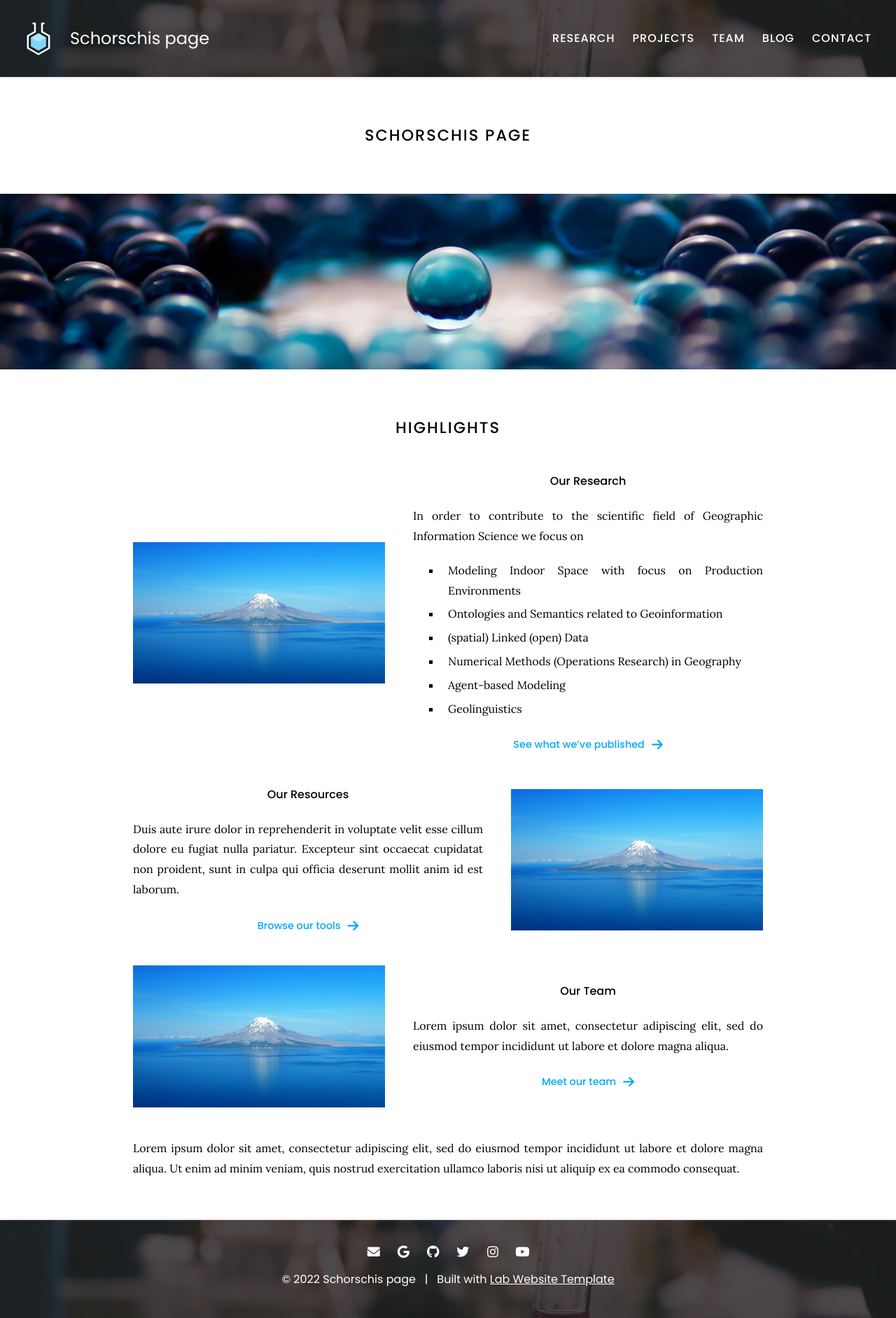
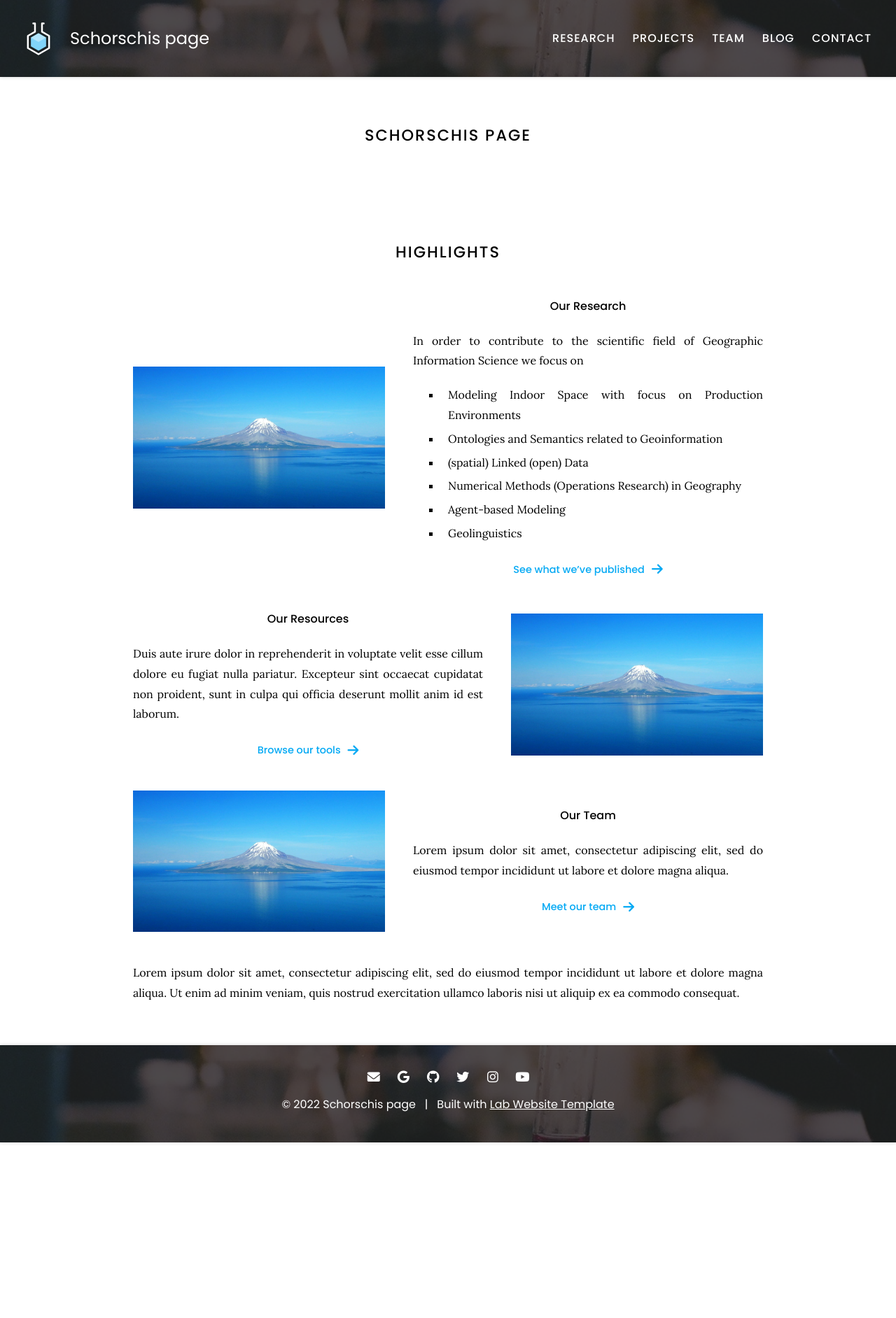
Before and after one commit to geowei1/geowei1.github.io, a Jekyll site: the page built from index.md, in a window 1280 px wide. Shown: the whole page at 70% size. Built offline with Jekyll 4.4.1, drawn with Linux system fonts in a browser that asks for light colours; after the commit the page ends 1633 px from its top, so only the background shows below that.

Commit message:
Update index.md

```diff
--- a/index.md
+++ b/index.md
@@ -9,7 +9,7 @@
 
 {% include section.html full=true %}
 
-{% include banner.html image="images/banner.jpg" %}
+<!--{% include banner.html image="images/banner.jpg" %} -->
 
 {% include section.html %}
 
```
